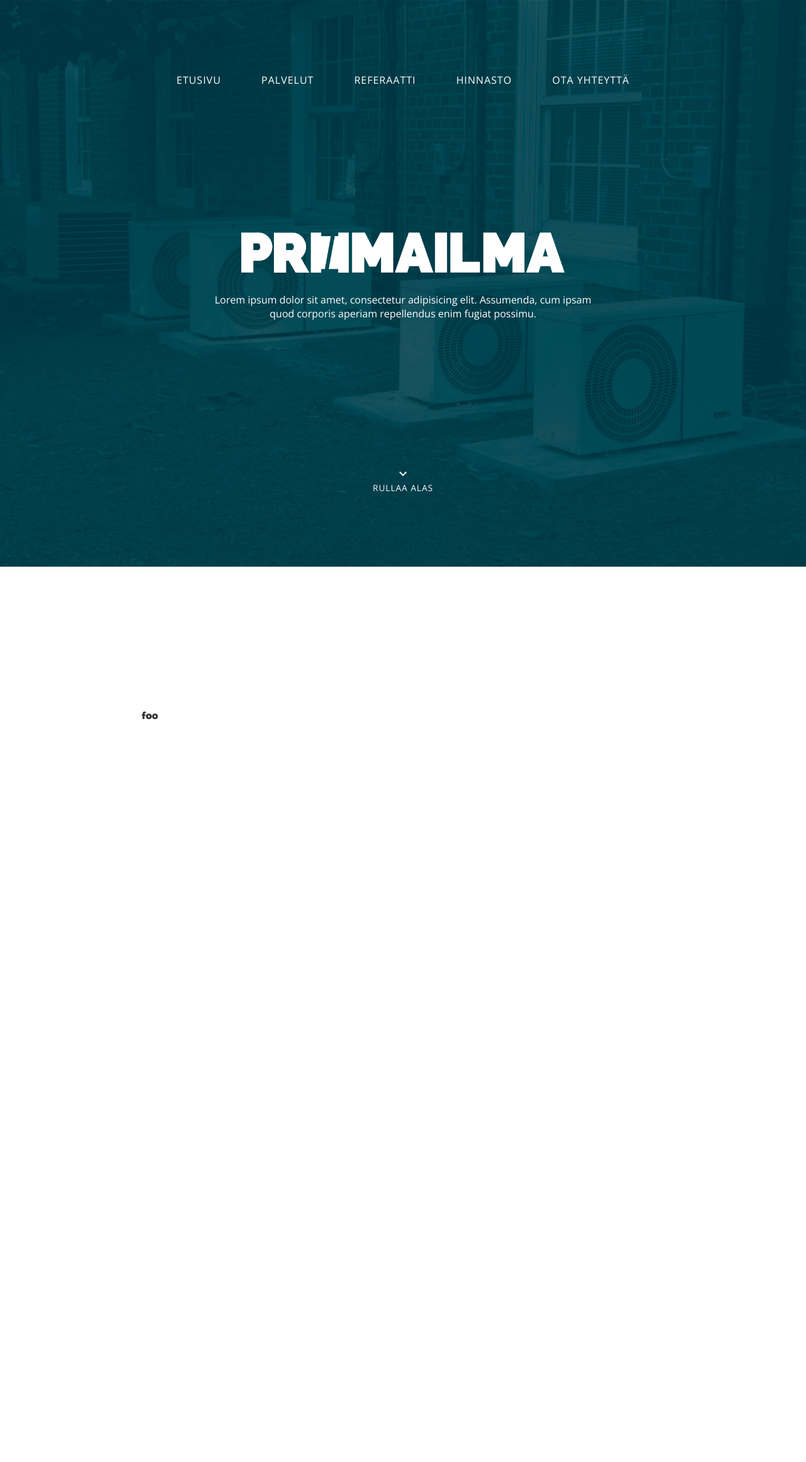
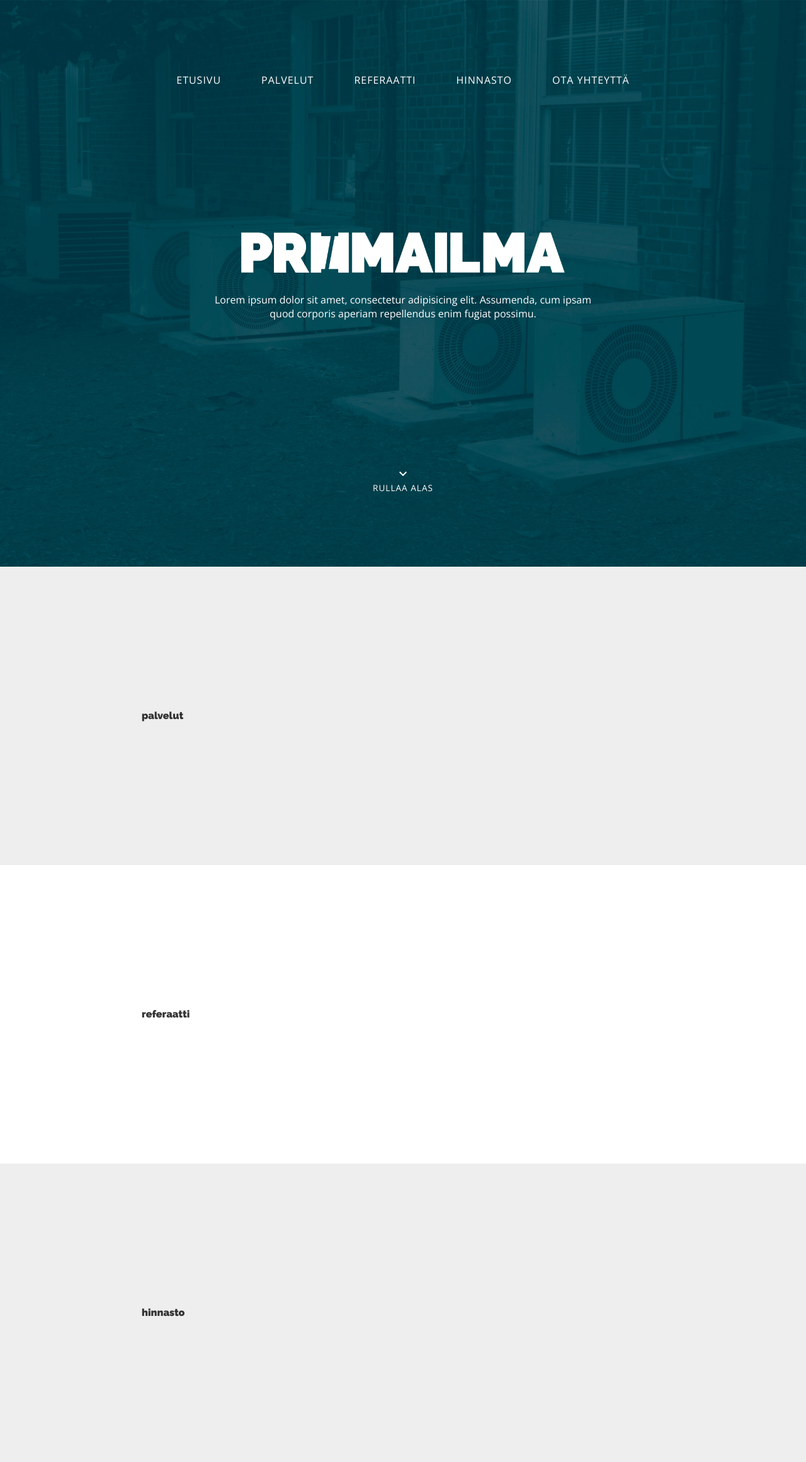
Before and after one commit to priimailma/priimailma.github.io, a Jekyll site: the page built from index.html, in a window 1280 px wide. Shown: the whole page at 63% size. Built offline with Jekyll 4.4.1, drawn with Linux system fonts in a browser that asks for light colours; before the commit the page ends 1374 px from its top, so only the background shows below that; part of the change alters nothing that is shown.

Commit message:
remove smooth scorlling

```diff
--- /dev/null
+++ b/_includes/pages/prices.html
@@ -0,0 +1,4 @@
+
+<section class="prices" id="hinnasto" style="padding: 25vh">
+    hinnasto
+</section>
--- /dev/null
+++ b/_includes/pages/reference.html
@@ -0,0 +1,4 @@
+
+<section class="references" id="referaatti" style="padding: 25vh">
+    referaatti
+</section>
--- a/_includes/pages/services.html
+++ b/_includes/pages/services.html
@@ -1,4 +1,4 @@
 
 <section class="services" id="palvelut" style="padding: 25vh">
-    foo
+    palvelut
 </section>
--- a/_sass/_base.scss
+++ b/_sass/_base.scss
@@ -8,6 +8,10 @@ dl, dd, ol, ul, figure {
     padding: 0;
 }
 
+
+section:nth-child(even) {
+    background: #eee;
+}
 
 
 /**
--- a/index.html
+++ b/index.html
@@ -4,3 +4,5 @@ layout: default
 
 {% include pages/hero.html %}
 {% include pages/services.html %}
+{% include pages/reference.html %}
+{% include pages/prices.html %}
--- a/js/main.js
+++ b/js/main.js
@@ -24,42 +24,4 @@
     return !(rect.bottom < 0 || rect.top - viewHeight >= 0);
   }
 
-
-  document.querySelectorAll('.hero__nav__item').forEach(item => {
-    item.addEventListener('click', e => scrollIt(e.target));
-  });
-
-
-
-  function scrollIt(element, duration = 200) {
-    function checkBody() {
-      document.documentElement.scrollTop += 1;
-      const body = (document.documentElement.scrollTop !== 0) ? document.documentElement : document.body;
-      document.documentElement.scrollTop -= 1;
-      return body;
-    }
-
-    const body = checkBody();
-    const start = body.scrollTop;
-    const startTime = Date.now();
-
-    const documentHeight = Math.max(document.body.scrollHeight, document.body.offsetHeight, document.documentElement.clientHeight, document.documentElement.scrollHeight, document.documentElement.offsetHeight);
-    const windowHeight = window.innerHeight || document.documentElement.clientHeight || document.getElementsByTagName('body')[0].clientHeight;
-    let destination = documentHeight - element.offsetTop < windowHeight ? documentHeight - windowHeight : element.offsetTop;
-
-    destination += documentHeight;
-
-    function scroll() {
-      const now = Date.now();
-      const time = Math.min(1, ((now - startTime) / duration));
-      body.scrollTop = (time * (destination - start)) + start;
-
-      if (body.scrollTop === destination || (window.innerHeight + window.scrollY) >= document.body.scrollHeight) {
-        return;
-      }
-      requestAnimationFrame(scroll);
-    }
-    scroll();
-  }
-
 })();
```
